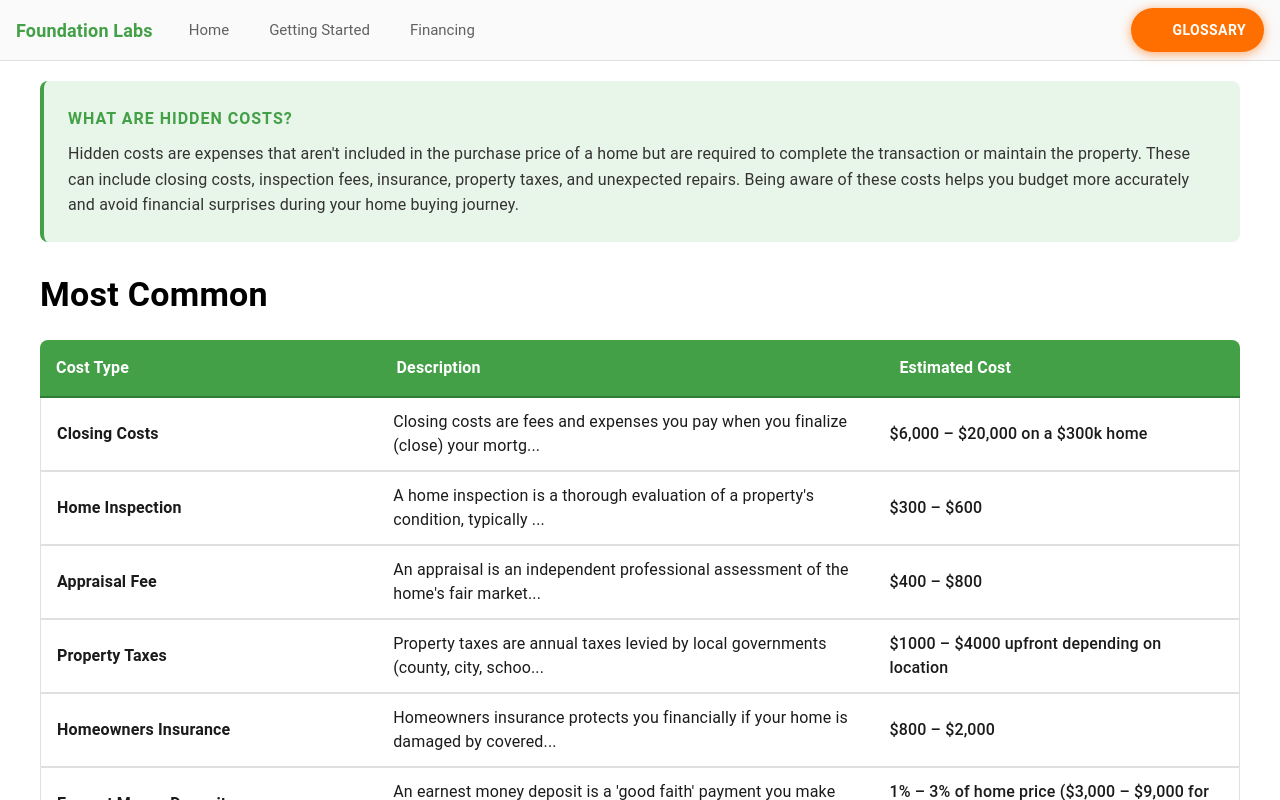
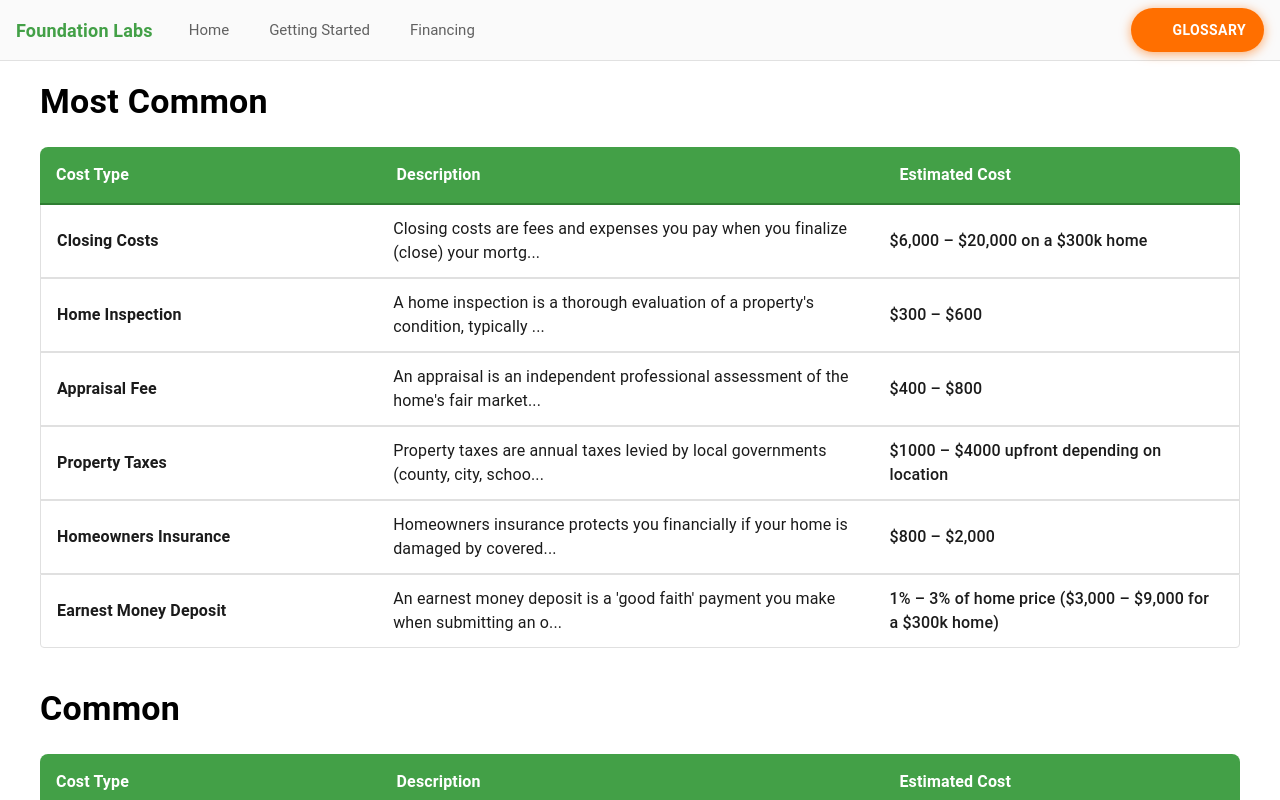
Before and after one commit to PerpetualLink/CS422, a React (Vite) app: page /CS422/HiddenCosts in a window 1280 px wide. Built offline with nearby package versions, Linux system fonts and the light colour scheme; some icons are missing.

Commit message:
hidden cost division

```diff
--- a/src/pages/BuyingOptions/BuyingOptions.jsx
+++ b/src/pages/BuyingOptions/BuyingOptions.jsx
@@ -222,6 +222,18 @@ function BuyingOptions() {
                 />
             </Collapse>
 
+            <Stack direction="row" alignItems="center" spacing={2} sx={{ mb: 3 }}>
+                <Box className="compareDivider__line" />
+                <Typography variant="overline" sx={{ color: grey[600], letterSpacing: 2, fontWeight: 600, fontSize: "1rem" }}>
+                    Hidden Costs
+                </Typography>
+                <Box className="compareDivider__line" />
+            </Stack>
+
+            <Typography variant="body2" sx={{ color: grey[600], mb: 3, fontSize: "1rem" }}>
+                Hidden costs are expenses that aren't included in the purchase price of a home but are required to complete the transaction or maintain the property. These can include closing costs, inspection fees, insurance, property taxes, and unexpected repairs. Being aware of these costs helps you budget more accurately and avoid financial surprises during your home buying journey.
+            </Typography>
+
             <HiddenCosts />
         </Box>
     );
--- a/src/pages/HiddenCosts/HiddenCosts.jsx
+++ b/src/pages/HiddenCosts/HiddenCosts.jsx
@@ -191,31 +191,6 @@ function HiddenCosts() {
 
     return (
         <Box sx={{ padding: "20px", maxWidth: "1200px", margin: "0 auto" }}>
-            {/* Definition Section */}
-            <Box sx={{
-                mb: 4,
-                p: 3,
-                backgroundColor: "#e8f5e9",
-                borderRadius: 2,
-                borderLeft: "4px solid #43A047"
-            }}>
-                <Typography variant="subtitle1" sx={{
-                    fontWeight: "bold",
-                    color: "#43A047",
-                    mb: 1,
-                    textTransform: "uppercase",
-                    letterSpacing: "1px"
-                }}>
-                    What are Hidden Costs?
-                </Typography>
-                <Typography variant="body1" sx={{
-                    color: "#333",
-                    lineHeight: 1.6
-                }}>
-                    Hidden costs are expenses that aren't included in the purchase price of a home but are required to complete the transaction or maintain the property. These can include closing costs, inspection fees, insurance, property taxes, and unexpected repairs. Being aware of these costs helps you budget more accurately and avoid financial surprises during your home buying journey.
-                </Typography>
-            </Box>
-
             {/* All Three Tables */}
             <CostTable title={costData.mostCommon.title} items={costData.mostCommon.items} />
             <CostTable title={costData.common.title} items={costData.common.items} />
```
